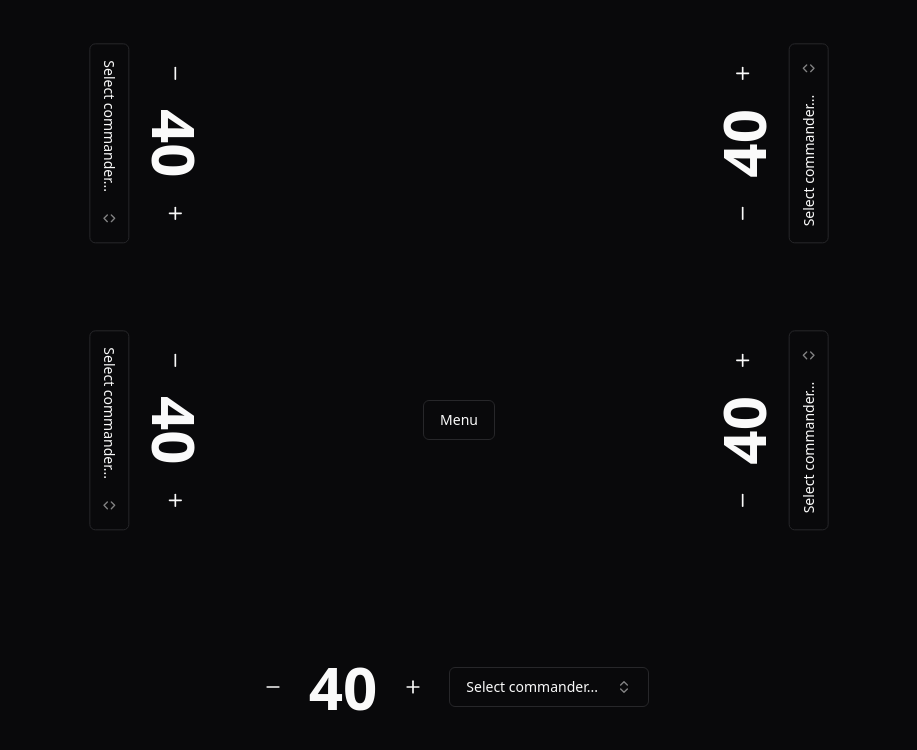
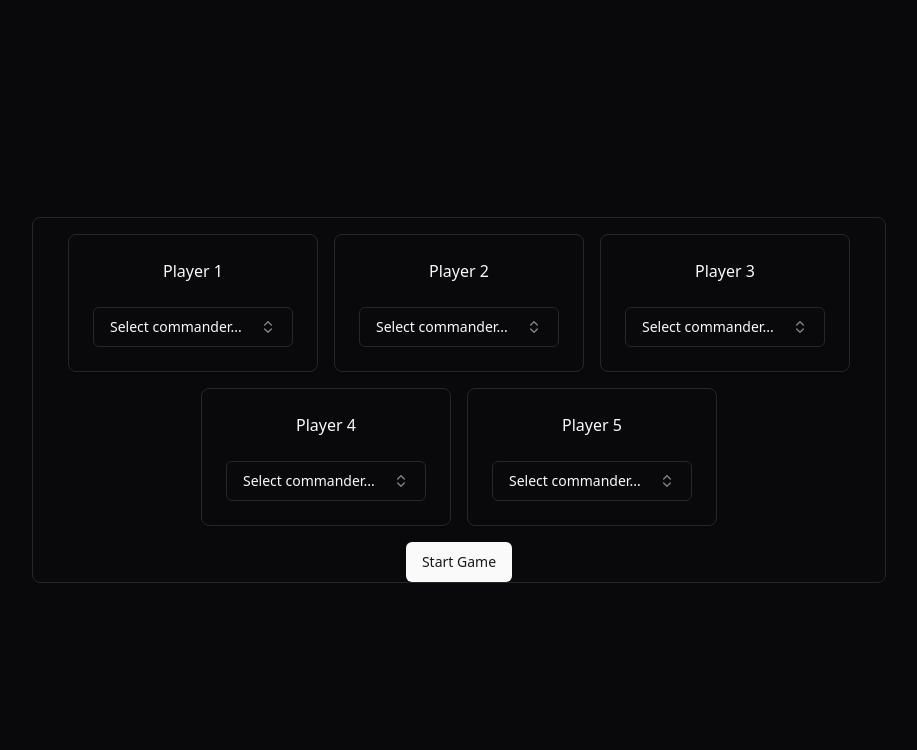
Before and after one commit to Sjupp/edhlifecounter, a React (Vite) app: page / in a window 1280 px wide. Both pictures are taken after a click on the button "Start blasting". Shown: the top 750 px of the page, without its empty margins (181-1098 px from the left). Built offline with nearby package versions, Linux system fonts and the light colour scheme.

Commit message:
Added player select screen

```diff
--- a/src/App.tsx
+++ b/src/App.tsx
@@ -1,13 +1,13 @@
 import { useState } from "react";
 import "./App.css";
 import PlayArea from "./components/ui/playArea";
-
 import Menu from "./components/ui/menu";
+import PlayerSelect from "./components/ui/playerSelect";
 
 function App() {
   const [numPlayers, setNumPlayers] = useState(5);
   const [startGame, setStartGame] = useState(false);
-  const [currentScreen, setCurrentScreen] = useState<"menu" | "play">("menu");
+  const [currentScreen, setCurrentScreen] = useState<"menu" | "playerSelect" | "play">("menu");
 
   const handleStartGame = (players: number) => {
     setNumPlayers(players);
@@ -18,10 +18,16 @@ function App() {
     setCurrentScreen("menu");
   };
 
+  const handlePlayerSelect = (players: number) => {
+    setNumPlayers(players);
+    setCurrentScreen("playerSelect");
+  };
+
   return (
     <>
-      {currentScreen === "menu" && <Menu onStartGame={handleStartGame}/>}
+      {currentScreen === "menu" && <Menu onPlayerSelect={handlePlayerSelect}/>}
       {currentScreen === "play" && <PlayArea numPlayers={numPlayers} onMenu={handleMenu} />}
+      {currentScreen === "playerSelect" && <PlayerSelect numPlayers={numPlayers} onConfirm={handleStartGame}/>}
     </>
     );
   };
--- a/src/components/ui/combobox.tsx
+++ b/src/components/ui/combobox.tsx
@@ -22,19 +22,17 @@ import {
 
 const ITEMS_PER_PAGE = 100; // Number of items to load per batch
 
-interface ComboboxDemoProps {
-  rot: string;
+interface ComboboxProps {
   legendaryCreatures: any[];
   creatureMap: Map<string, string>;
 }
 
-export function ComboboxDemo({
-  rot,
+export function Combobox({
   legendaryCreatures = [],
   creatureMap = new Map(),
-}: ComboboxDemoProps) {
+}: ComboboxProps) {
   const [open, setOpen] = React.useState(false);
-  const [id, setId] = React.useState("");
+  const [selectedName, setSelectedName] = React.useState("");
   const [displayedItems, setDisplayedItems] = React.useState(
     legendaryCreatures.slice(0, ITEMS_PER_PAGE)
   );
@@ -65,8 +63,8 @@ export function ComboboxDemo({
       <CommandItem
         key={creature.id}
         value={creature.name}
-        onSelect={(currentId) => {
-          setId(currentId === id ? "" : currentId);
+        onSelect={() => {
+          setSelectedName(creature.name);
           setOpen(false);
         }}
         style={style}
@@ -74,7 +72,7 @@ export function ComboboxDemo({
         <Check
           className={cn(
             "mr-2 h-4 w-4",
-            id === creature.id ? "opacity-100" : "opacity-0"
+          selectedName === creature.name ? "opacity-100" : "opacity-0"
           )}
         />
         {creature.name}
@@ -91,16 +89,16 @@ export function ComboboxDemo({
           aria-expanded={open}
           className="w-[200px] justify-between"
         >
-          {id ? creatureMap.get(id) : "Select commander..."}
+          {selectedName || "Select commander..."}
           <ChevronsUpDown className="ml-2 h-4 w-4 shrink-0 opacity-50" />
         </Button>
       </PopoverTrigger>
-      <PopoverContent className={`w-[200px] p-0 rotate-${rot}`}>
+      <PopoverContent className={`w-[200px] p-0`}>
         <Command>
           <CommandInput
             placeholder="Search commander..."
             value={searchTerm}
-            onValueChange={(value) => setSearchTerm(value)}
+            onValueChange={setSearchTerm}
           />
           <CommandList>
             <CommandEmpty>No commander found.</CommandEmpty>
--- a/src/components/ui/counter.tsx
+++ b/src/components/ui/counter.tsx
@@ -1,8 +1,6 @@
 import { useEffect, useState } from "react";
 import { MinusIcon, PlusIcon } from "lucide-react";
 import { Button } from "./button";
-import { ComboboxDemo } from "./combobox";
-import { preprocessCards } from "../../scripts/preprocessCards";
 
 interface CounterProps {
   rot: string;
@@ -11,7 +9,7 @@ interface CounterProps {
   onDecrement: () => void;
 }
 
-const { legendaryCreatures, creatureMap } = preprocessCards();
+
 
 const Counter = ({rot, count, onIncrement, onDecrement}: CounterProps) => {
   const [isPressing, setIsPressing] = useState(false);
@@ -51,8 +49,7 @@ const Counter = ({rot, count, onIncrement, onDecrement}: CounterProps) => {
     setIsPressing(false);
   };
 
-  if (!legendaryCreatures || !creatureMap)
-    return <div>Loading...</div>;
+
 
   let content = (
     <><div className="flex items-center gap-4 ">
@@ -81,9 +78,6 @@ const Counter = ({rot, count, onIncrement, onDecrement}: CounterProps) => {
       </Button>
 
     </div>
-    <div className="pointer-events-auto p-4">
-        <ComboboxDemo rot={rotation} legendaryCreatures={legendaryCreatures} creatureMap={creatureMap}></ComboboxDemo>
-      </div>
       </>
   );
 
--- a/src/components/ui/menu.tsx
+++ b/src/components/ui/menu.tsx
@@ -4,11 +4,14 @@ import { Button } from "@/components/ui/button";
 import { Card, CardHeader, CardTitle, CardContent, CardFooter } from "@/components/ui/card";
 
 interface MenuProps {
-  onStartGame: (players: number) => void;
+  onPlayerSelect: (numPlayers: number) => void;
 }
 
-const Menu = ({ onStartGame }: MenuProps) => {
+const Menu = ({ onPlayerSelect }: MenuProps) => {
   const [numPlayers, setNumPlayers] = useState<number>(5);
+  const players = [];
+
+
 
   return (
         <>
@@ -30,7 +33,7 @@ const Menu = ({ onStartGame }: MenuProps) => {
                 </div>
               </CardContent>
               <CardFooter className="flex items-center justify-center">
-                <Button onClick={() => onStartGame(numPlayers)}>Start blasting</Button>
+                <Button onClick={() => onPlayerSelect(numPlayers)}>Start blasting</Button>
               </CardFooter>
             </Card>
           </div>
--- a/src/components/ui/playArea.tsx
+++ b/src/components/ui/playArea.tsx
@@ -85,9 +85,6 @@ const PlayArea: React.FC<PlayAreaProps> = ({ numPlayers, onMenu }) => {
                 <Button variant="rounded" className="w-16 h-16" onClick={onMenu}>
                   <Home />
                 </Button>
-                <Button variant="rounded" className="w-16 h-16" onClick={onMenu}>
-                    Get legendary cards
-                </Button>
               </AlertDialogFooter>
             </AlertDialogContent>
           </AlertDialog>
--- /dev/null
+++ b/src/components/ui/playerSelect.tsx
@@ -0,0 +1,63 @@
+import { Button } from "@/components/ui/button";
+import { Combobox } from "./combobox";
+import { preprocessCards } from "@/scripts/preprocessCards";
+import { useState } from "react";
+import { Card, CardContent, CardHeader } from "./card";
+
+const { legendaryCreatures, creatureMap } = preprocessCards();
+
+const players = [{
+    id: 1,
+    name: "Player 1"
+}, {
+    id: 2,
+    name: "Player 2"
+}, {
+    id: 3,
+    name: "Player 3"
+}, {
+    id: 6,
+    name: "Player 4"
+}, {
+    id: 5,
+    name: "Player 5"
+}];
+
+
+interface playerSelectProps {
+  numPlayers: number;
+  onConfirm: (numPlayers: number) => void;
+}
+
+export default function PlayerSelect({
+  numPlayers,
+  onConfirm,
+}: playerSelectProps) {
+
+
+  return (
+    <>
+<div className="flex flex-col items-center justify-center h-screen w-full">
+<Card className="flex flex-col justify-center w-2/3 items-center">
+
+      <div className="flex flex-wrap gap-4 justify-center items-center pointer-events-auto p-4">
+        {players.map((i) => (
+            <Card key={i.id}>
+            <CardHeader>{i.name}</CardHeader>
+            <CardContent>
+              <Combobox
+                legendaryCreatures={legendaryCreatures}
+                creatureMap={creatureMap}
+                ></Combobox>
+            </CardContent>
+          </Card>
+        ))}
+      </div>
+      <div>
+        <Button onClick={() => onConfirm(numPlayers)}>Start Game</Button>
+      </div>
+        </Card>
+        </div>
+    </>
+  );
+}
```
